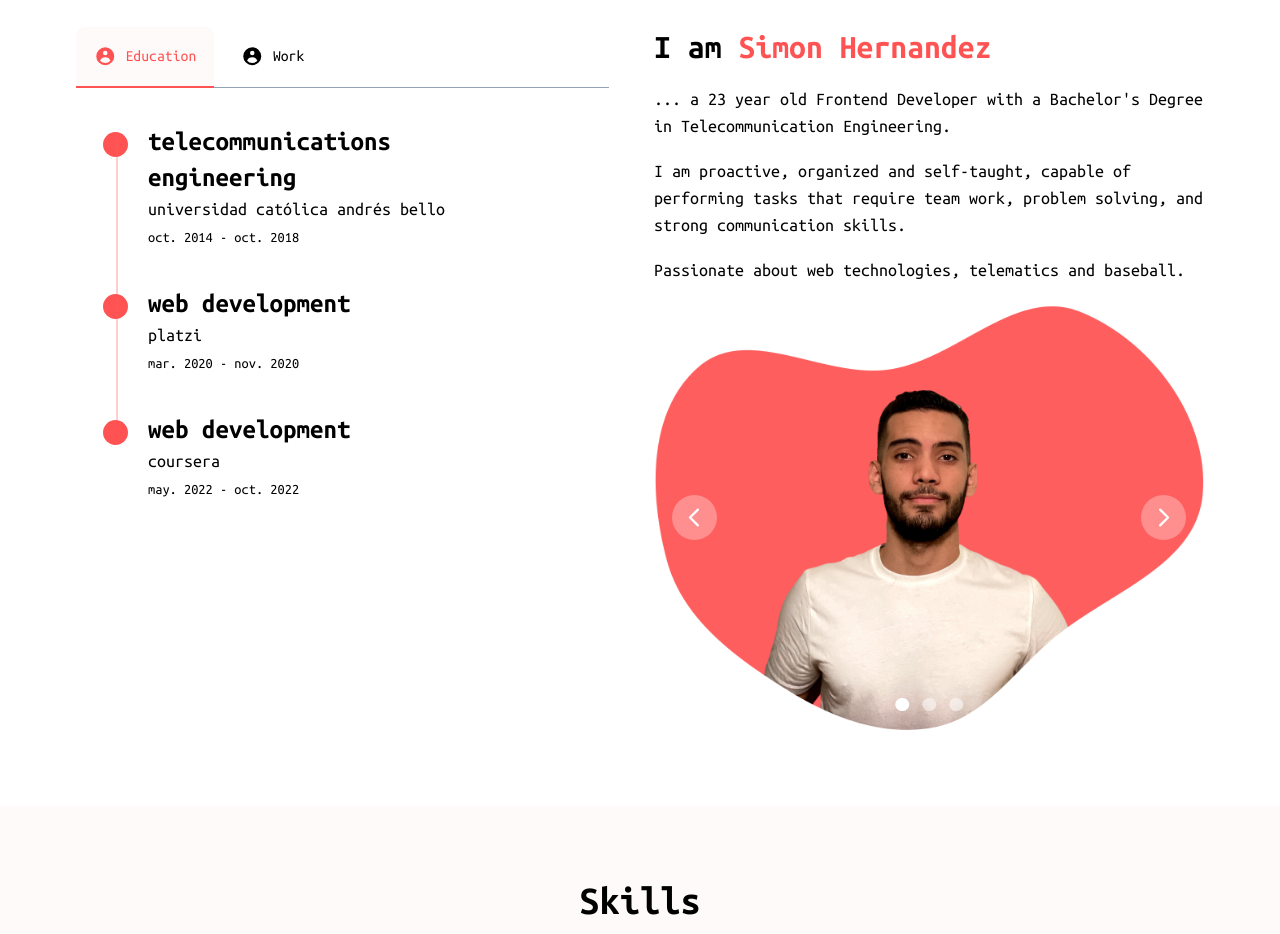
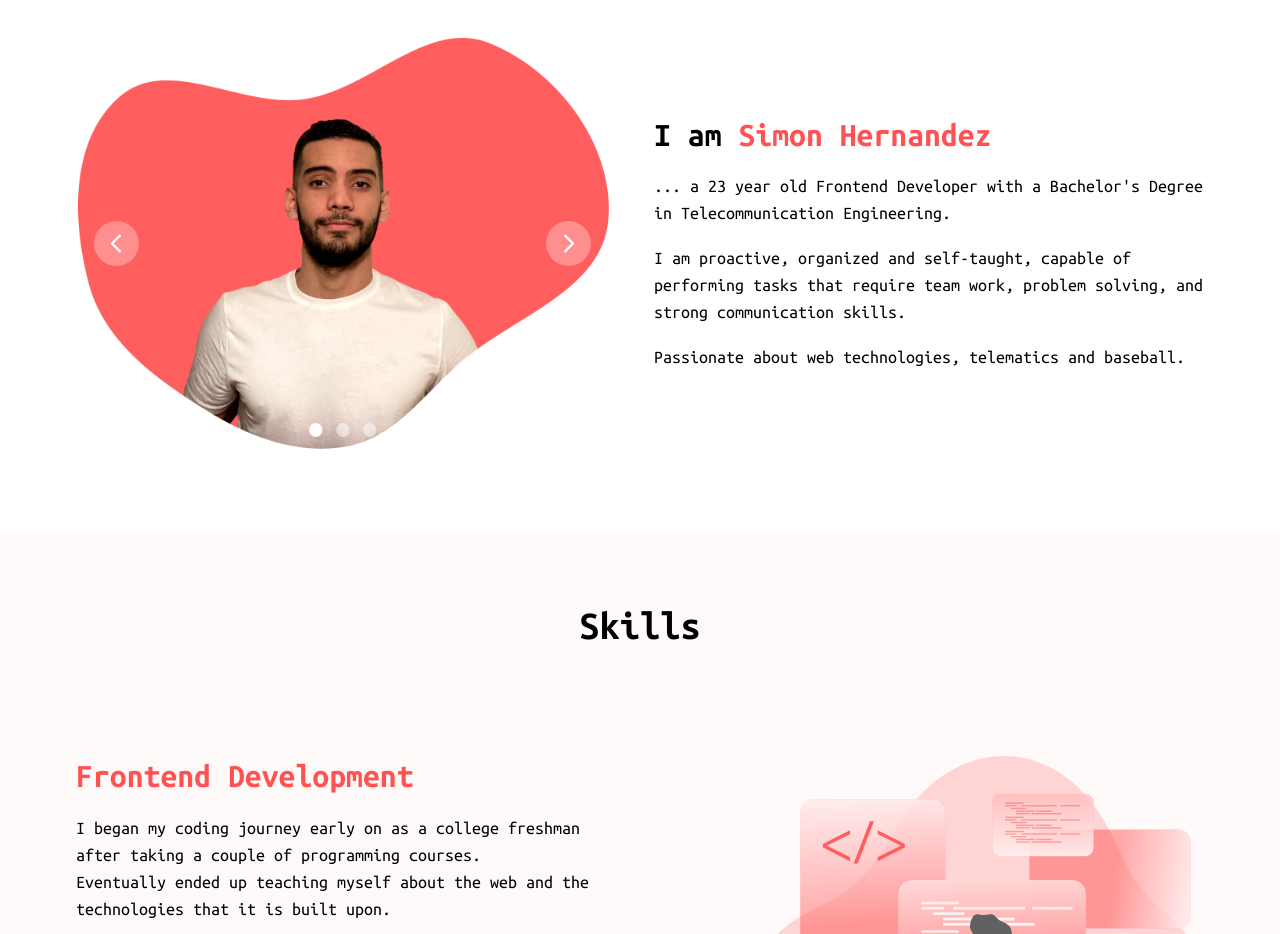
Before and after one commit to simonhernandez/react-portfolio, a React (Vite) app: page / in a window 1280 px wide. Shown: the part 960-1894 px from the top of the page. Built offline with nearby package versions, Linux system fonts and the light colour scheme.

Commit message:
fix: get rid of timeline

```diff
--- a/src/components/About.jsx
+++ b/src/components/About.jsx
@@ -23,12 +23,20 @@ const About = () => {
         <div className="flex flex-col md:flex-row md:justify-between md:gap-10">
           {/* text-container */}
           <div className="flex-1">
-            <div class="border-b border-b-slate-400 dark:border-gray-700">
+            {/* <div class="border-b border-b-slate-400 dark:border-gray-700">
               <ul class="flex flex-wrap -mb-px text-sm font-medium text-center text-gray-500 dark:text-gray-400">
                 {about.map((item, index) => {
-                  return <li key={item.id} className={`${about.length !== index - 1 ? 'mr-2' : ''}`}>
+                  return (
+                    <li
+                      key={item.id}
+                      className={`${about.length !== index - 1 ? "mr-2" : ""}`}
+                    >
                       <button
-                    class={`inline-flex p-4 rounded-t-lg border-b-2 border-transparent hover:text-gray-600 hover:border-gray-300 dark:hover:text-gray-300 ${index === currentIndex ? 'border-b-primary text-primary bg-primary_very_light' : ''}`}
+                        class={`inline-flex p-4 rounded-t-lg border-b-2 border-transparent hover:text-gray-600 hover:border-gray-300 dark:hover:text-gray-300 ${
+                          index === currentIndex
+                            ? "border-b-primary text-primary bg-primary_very_light"
+                            : ""
+                        }`}
                         onClick={() => setCurrentIndex(index)}
                       >
                         <svg
@@ -47,10 +55,129 @@ const About = () => {
                         {item.title}
                       </button>
                     </li>
+                  );
                 })}
               </ul>
             </div>
-            <div>{currentTab && <Timeline aboutInfoArray={about[currentIndex].info}/>}</div>
+            <div>
+              {currentTab && (
+                <Timeline aboutInfoArray={about[currentIndex].info} />
+              )}
+            </div> */}
+            <div id="default-carousel" class="relative" data-carousel="static">
+              {/* <!-- Carousel wrapper --> */}
+              <div class="relative h-56 overflow-hidden rounded-lg md:h-96">
+                {/* <!-- Item 1 --> */}
+                <div
+                  class="duration-700 ease-in-out absolute inset-0 transition-all transform translate-x-0 z-20"
+                  data-carousel-item=""
+                >
+                  <span class="absolute text-2xl font-semibold text-white -translate-x-1/2 -translate-y-1/2 top-1/2 left-1/2 sm:text-3xl dark:text-gray-800">
+                    First Slide
+                  </span>
+                  <img
+                    src={simonHero}
+                    class="absolute block w-full -translate-x-1/2 -translate-y-1/2 top-1/2 left-1/2"
+                    alt="..."
+                  />
+                </div>
+                {/* <!-- Item 2 --> */}
+                <div
+                  class="duration-700 ease-in-out absolute inset-0 transition-all transform translate-x-full z-10"
+                  data-carousel-item=""
+                >
+                  <img
+                    src={simonHero}
+                    class="absolute block w-full -translate-x-1/2 -translate-y-1/2 top-1/2 left-1/2"
+                    alt="..."
+                  />
+                </div>
+                {/* <!-- Item 3 --> */}
+                <div
+                  class="duration-700 ease-in-out absolute inset-0 transition-all transform -translate-x-full z-10"
+                  data-carousel-item=""
+                >
+                  <img
+                    src={simonHero}
+                    class="absolute block w-full -translate-x-1/2 -translate-y-1/2 top-1/2 left-1/2"
+                    alt="..."
+                  />
+                </div>
+              </div>
+              {/* <!-- Slider indicators --> */}
+              <div class="absolute z-30 flex space-x-3 -translate-x-1/2 bottom-5 left-1/2">
+                <button
+                  type="button"
+                  class="w-3 h-3 rounded-full bg-white dark:bg-gray-800"
+                  aria-current="true"
+                  aria-label="Slide 1"
+                  data-carousel-slide-to="0"
+                ></button>
+                <button
+                  type="button"
+                  class="w-3 h-3 rounded-full bg-white/50 dark:bg-gray-800/50 hover:bg-white dark:hover:bg-gray-800"
+                  aria-current="false"
+                  aria-label="Slide 2"
+                  data-carousel-slide-to="1"
+                ></button>
+                <button
+                  type="button"
+                  class="w-3 h-3 rounded-full bg-white/50 dark:bg-gray-800/50 hover:bg-white dark:hover:bg-gray-800"
+                  aria-current="false"
+                  aria-label="Slide 3"
+                  data-carousel-slide-to="2"
+                ></button>
+              </div>
+              {/* <!-- Slider controls --> */}
+              <button
+                type="button"
+                class="absolute top-0 left-0 z-30 flex items-center justify-center h-full px-4 cursor-pointer group focus:outline-none"
+                data-carousel-prev=""
+              >
+                <span class="inline-flex items-center justify-center w-8 h-8 rounded-full sm:w-10 sm:h-10 bg-white/30 dark:bg-gray-800/30 group-hover:bg-white/50 dark:group-hover:bg-gray-800/60 group-focus:ring-4 group-focus:ring-white dark:group-focus:ring-gray-800/70 group-focus:outline-none">
+                  <svg
+                    aria-hidden="true"
+                    class="w-5 h-5 text-white sm:w-6 sm:h-6 dark:text-gray-800"
+                    fill="none"
+                    stroke="currentColor"
+                    viewBox="0 0 24 24"
+                    xmlns="http://www.w3.org/2000/svg"
+                  >
+                    <path
+                      stroke-linecap="round"
+                      stroke-linejoin="round"
+                      stroke-width="2"
+                      d="M15 19l-7-7 7-7"
+                    ></path>
+                  </svg>
+                  <span class="sr-only">Previous</span>
+                </span>
+              </button>
+              <button
+                type="button"
+                class="absolute top-0 right-0 z-30 flex items-center justify-center h-full px-4 cursor-pointer group focus:outline-none"
+                data-carousel-next=""
+              >
+                <span class="inline-flex items-center justify-center w-8 h-8 rounded-full sm:w-10 sm:h-10 bg-white/30 dark:bg-gray-800/30 group-hover:bg-white/50 dark:group-hover:bg-gray-800/60 group-focus:ring-4 group-focus:ring-white dark:group-focus:ring-gray-800/70 group-focus:outline-none">
+                  <svg
+                    aria-hidden="true"
+                    class="w-5 h-5 text-white sm:w-6 sm:h-6 dark:text-gray-800"
+                    fill="none"
+                    stroke="currentColor"
+                    viewBox="0 0 24 24"
+                    xmlns="http://www.w3.org/2000/svg"
+                  >
+                    <path
+                      stroke-linecap="round"
+                      stroke-linejoin="round"
+                      stroke-width="2"
+                      d="M9 5l7 7-7 7"
+                    ></path>
+                  </svg>
+                  <span class="sr-only">Next</span>
+                </span>
+              </button>
+            </div>
           </div>
 
           {/* image-container */}
@@ -68,45 +195,6 @@ const About = () => {
               communication skills.
             </p>
             <p>Passionate about web technologies, telematics and baseball.</p>
-
-<div id="default-carousel" class="relative" data-carousel="static">
-    {/* <!-- Carousel wrapper --> */}
-    <div class="relative h-56 overflow-hidden rounded-lg md:h-96">
-         {/* <!-- Item 1 --> */}
-        <div class="duration-700 ease-in-out absolute inset-0 transition-all transform translate-x-0 z-20" data-carousel-item="">
-            <span class="absolute text-2xl font-semibold text-white -translate-x-1/2 -translate-y-1/2 top-1/2 left-1/2 sm:text-3xl dark:text-gray-800">First Slide</span>
-            <img src={simonHero} class="absolute block w-full -translate-x-1/2 -translate-y-1/2 top-1/2 left-1/2" alt="..." />
-        </div>
-        {/* <!-- Item 2 --> */}
-        <div class="duration-700 ease-in-out absolute inset-0 transition-all transform translate-x-full z-10" data-carousel-item="">
-            <img src={simonHero} class="absolute block w-full -translate-x-1/2 -translate-y-1/2 top-1/2 left-1/2" alt="..." />
-        </div>
-        {/* <!-- Item 3 --> */}
-        <div class="duration-700 ease-in-out absolute inset-0 transition-all transform -translate-x-full z-10" data-carousel-item="">
-            <img src={simonHero} class="absolute block w-full -translate-x-1/2 -translate-y-1/2 top-1/2 left-1/2" alt="..." />
-        </div>
-    </div>
-    {/* <!-- Slider indicators --> */}
-    <div class="absolute z-30 flex space-x-3 -translate-x-1/2 bottom-5 left-1/2">
-        <button type="button" class="w-3 h-3 rounded-full bg-white dark:bg-gray-800" aria-current="true" aria-label="Slide 1" data-carousel-slide-to="0"></button>
-        <button type="button" class="w-3 h-3 rounded-full bg-white/50 dark:bg-gray-800/50 hover:bg-white dark:hover:bg-gray-800" aria-current="false" aria-label="Slide 2" data-carousel-slide-to="1"></button>
-        <button type="button" class="w-3 h-3 rounded-full bg-white/50 dark:bg-gray-800/50 hover:bg-white dark:hover:bg-gray-800" aria-current="false" aria-label="Slide 3" data-carousel-slide-to="2"></button>
-    </div>
-    {/* <!-- Slider controls --> */}
-    <button type="button" class="absolute top-0 left-0 z-30 flex items-center justify-center h-full px-4 cursor-pointer group focus:outline-none" data-carousel-prev="">
-        <span class="inline-flex items-center justify-center w-8 h-8 rounded-full sm:w-10 sm:h-10 bg-white/30 dark:bg-gray-800/30 group-hover:bg-white/50 dark:group-hover:bg-gray-800/60 group-focus:ring-4 group-focus:ring-white dark:group-focus:ring-gray-800/70 group-focus:outline-none">
-            <svg aria-hidden="true" class="w-5 h-5 text-white sm:w-6 sm:h-6 dark:text-gray-800" fill="none" stroke="currentColor" viewBox="0 0 24 24" xmlns="http://www.w3.org/2000/svg"><path stroke-linecap="round" stroke-linejoin="round" stroke-width="2" d="M15 19l-7-7 7-7"></path></svg>
-            <span class="sr-only">Previous</span>
-        </span>
-    </button>
-    <button type="button" class="absolute top-0 right-0 z-30 flex items-center justify-center h-full px-4 cursor-pointer group focus:outline-none" data-carousel-next="">
-        <span class="inline-flex items-center justify-center w-8 h-8 rounded-full sm:w-10 sm:h-10 bg-white/30 dark:bg-gray-800/30 group-hover:bg-white/50 dark:group-hover:bg-gray-800/60 group-focus:ring-4 group-focus:ring-white dark:group-focus:ring-gray-800/70 group-focus:outline-none">
-            <svg aria-hidden="true" class="w-5 h-5 text-white sm:w-6 sm:h-6 dark:text-gray-800" fill="none" stroke="currentColor" viewBox="0 0 24 24" xmlns="http://www.w3.org/2000/svg"><path stroke-linecap="round" stroke-linejoin="round" stroke-width="2" d="M9 5l7 7-7 7"></path></svg>
-            <span class="sr-only">Next</span>
-        </span>
-    </button>
-</div>
-
           </div>
         </div>
       </Wrapper>
```
Lines whose indentation alone changed are shown as unchanged.
